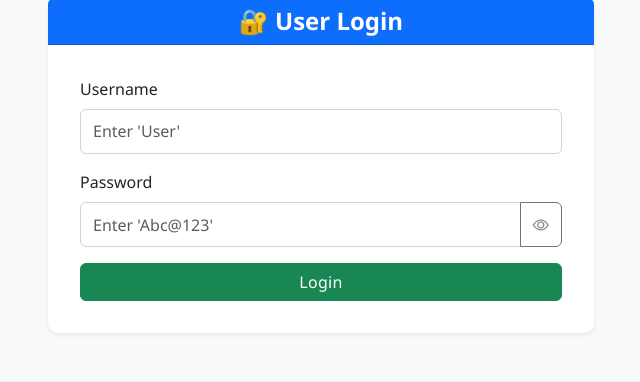
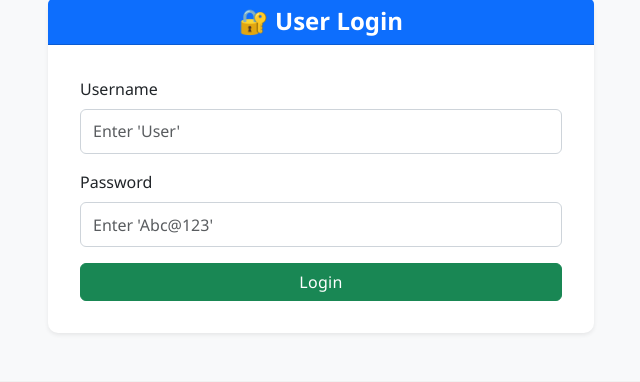
Before and after one commit to Abhishek18141/SmartPDF, a Flask app: page /login in a window 1280 px wide. Shown: the part 81-463 px from the top of the page, without its empty margins (319-959 px from the left). Run offline with Flask 3, Linux system fonts and the light colour scheme; parts of the project's set-up code (start-up, migrations or seed data) failed here and were passed over.

Commit message:
Update login.html

```diff
--- a/templates/login.html
+++ b/templates/login.html
@@ -32,14 +32,7 @@
 
           <div class="mb-3">
             <label for="password" class="form-label">Password</label>
-            <div class="input-group">
-              <input type="password" class="form-control" id="password" name="password" required placeholder="Enter 'Abc@123'">
-              <button class="btn btn-outline-secondary" type="button" id="togglePassword">
-                <i class="bi bi-eye" id="toggleIcon"></i>
-              </button>
-            </div>
-            <div class="invalid-feedback">Please enter your password.</div>
-
+            <input type="password" class="form-control" id="password" name="password" required placeholder="Enter 'Abc@123'">
             <div class="invalid-feedback">Please enter your password.</div>
           </div>
 
```
